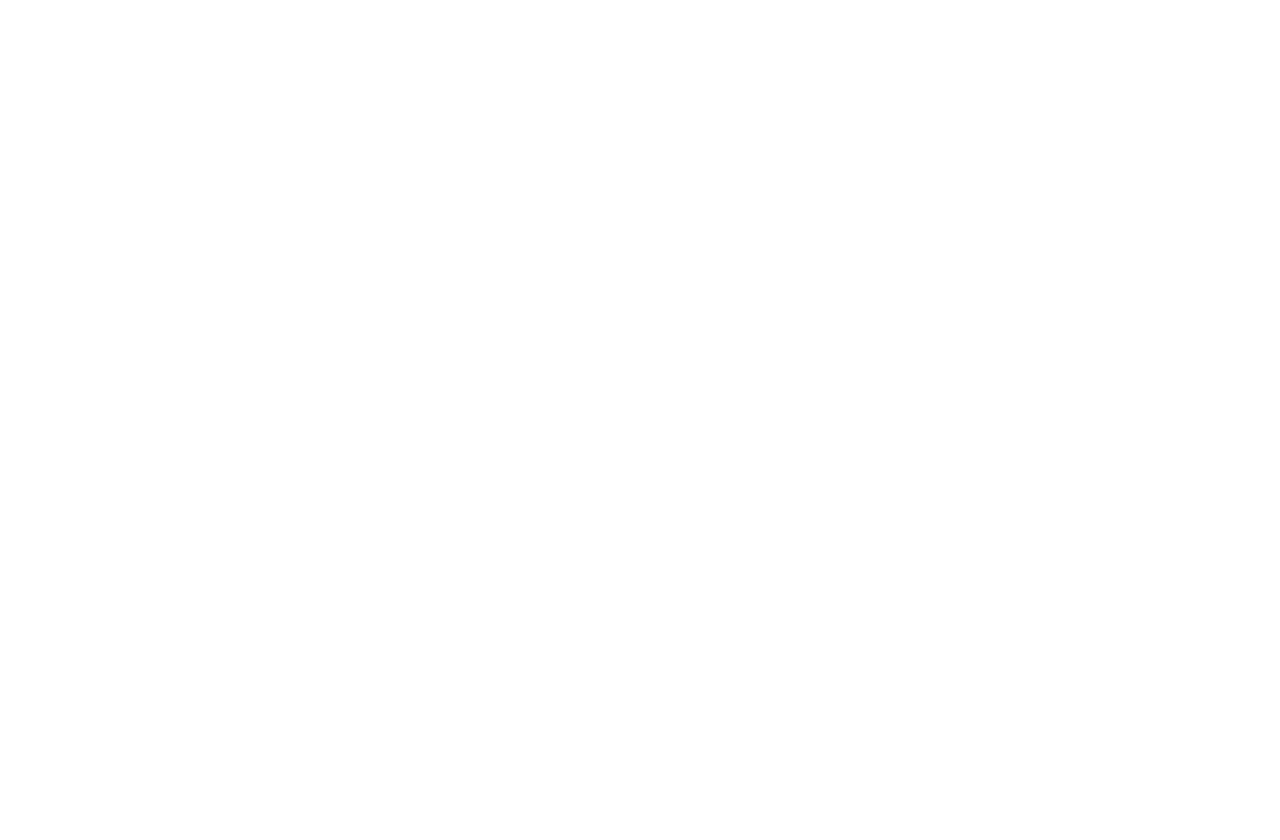
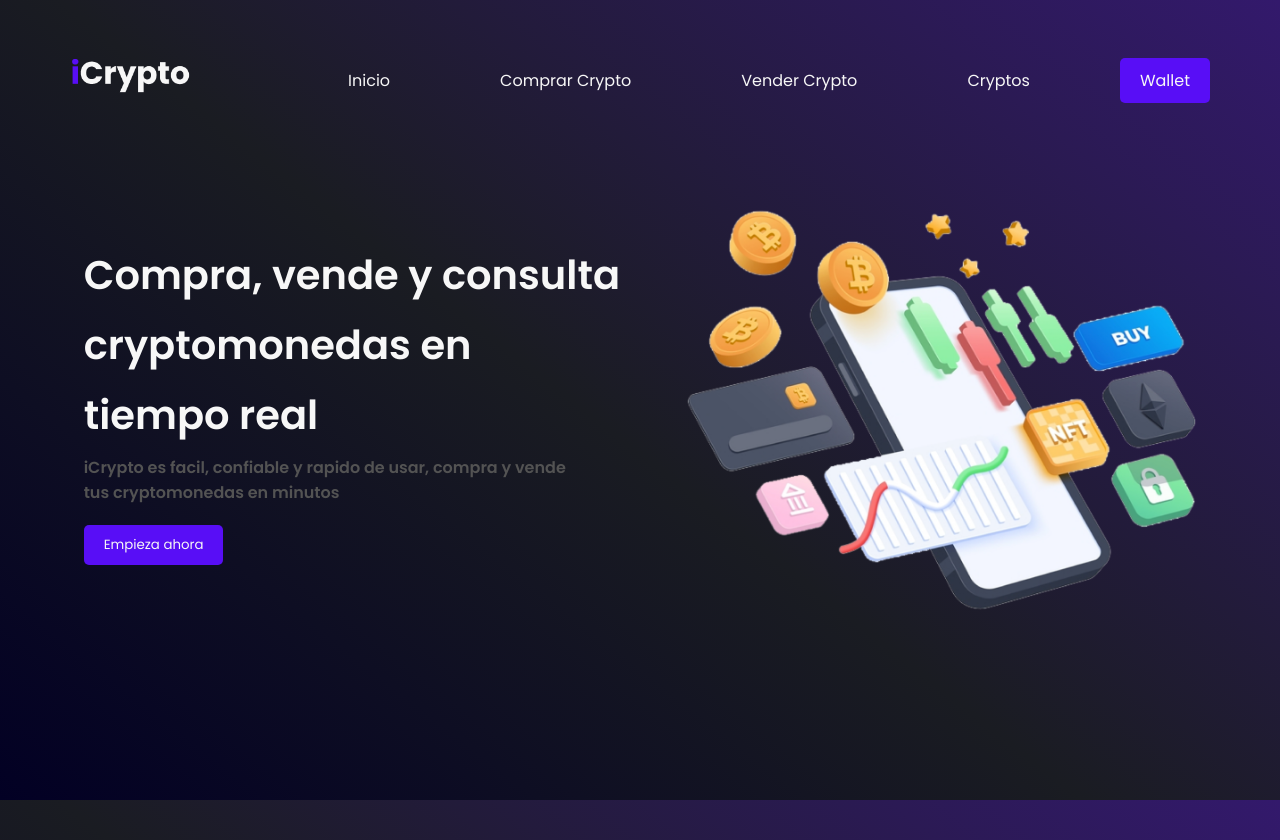
Before and after one commit to nasanchez7/icrypto, a plain HTML site: page index.html in a window 1280 px wide. Before the commit the page ends 800 px from the top, so only its background shows below. Drawn offline with Linux system fonts and the light colour scheme.

Commit message:
terminando nav y header

```diff
--- a/index.html
+++ b/index.html
@@ -12,7 +12,44 @@
 </head>
 <body>
 
+    <header>
+        <nav>
+            <img src="./assets/img/logo.png" alt="">
+            <ul>
+                <li class="botonNav">Inicio</li>
+                <li class="botonNav">Comprar Crypto</li>
+                <li class="botonNav">Vender Crypto</li>
+                <li class="botonNav">Cryptos</li>
+                <li class="botonWallet">Wallet</li>
+            </ul>
+        </nav>
 
+        <div class="info">
+            <div class="info2">
+                <div class="">
+                    <h2>
+                        Compra, vende y consulta
+                    </h2>
+                    <h2>
+                        cryptomonedas en
+                    </h2>
+                    <h2>
+                        tiempo real
+                    </h2>
+                </div>
+                <div>
+                    <h4>
+                        iCrypto es facil, confiable y rapido de usar, compra y vende <br> tus cryptomonedas en minutos
+                    </h4>
+                </div>
+                <button class="boton">Empieza ahora</button>
+            </div>
+
+            <img src="./assets/img/hero-banner.png" alt="">
+
+        </div>
+
+    </header>
 
 
 </body>
--- /dev/null
+++ b/scss/_botones.scss
@@ -0,0 +1,39 @@
+.botonWallet{
+    list-style-type: none;
+    background-color: $colorTerciario;
+    padding: 10px 20px;
+    border-radius: 5px;
+    margin-left: 70px;
+    color: $colorLetra;
+    cursor: pointer;
+}
+.botonWallet:hover{
+    transition: 0.3s;
+    background-color: #290e63;
+}
+.botonNav{
+    list-style-type: none;
+    padding: 10px 20px;
+    margin-left: 70px;
+    color: $colorLetra;
+    cursor: pointer;
+}
+.botonNav:hover{
+    background-color: $colorTerciario;
+    transition: 0.3s;
+    padding: 10px 20px;
+    border-radius: 5px;
+}
+.boton{
+    background-color: $colorTerciario;
+    padding: 10px 20px;
+    border-radius: 5px;
+    color: $colorLetra;
+    cursor: pointer;
+    border: none;
+    font-family: 'Poppins', sans-serif;
+}
+.boton:hover{
+    transition: 0.3s;
+    background-color: #290e63;
+}
--- /dev/null
+++ b/scss/_main.scss
@@ -0,0 +1,26 @@
+.info{
+    height: 85vh;
+    display: flex;
+    justify-content: space-around;
+    padding: 50px;
+    .info2{
+        margin-top: 35px;
+        h2{
+            color: $colorLetra;
+            font-size: 40px;
+            margin-bottom: 10px;
+        }
+        h4{
+            color: rgb(83, 83, 83);
+            margin-bottom: 20px;
+        }
+
+    }
+    img{
+        height: 400px;
+    }
+    img:hover{
+        transform: scale(1.1);
+        transition: 3s;
+    }
+}
--- /dev/null
+++ b/scss/_nav.scss
@@ -0,0 +1,20 @@
+header{
+    height: 100vh;
+}
+
+nav{
+    display: flex;
+    height: 15vh;
+    align-items: center;
+    justify-content: space-between;
+    margin: 20px;
+    padding: 50px;
+    img{
+        width: 120px;
+        cursor: pointer;
+    }
+    ul{
+        display: flex;
+        align-items: center;
+    }
+}
--- /dev/null
+++ b/scss/_paleta.scss
@@ -0,0 +1,4 @@
+$colorPrimario: #1A1C22;
+$colorSecundario: #3D3A50;
+$colorTerciario: #580EF6;
+$colorLetra: #F7F7F7;
--- a/scss/styles.scss
+++ b/scss/styles.scss
@@ -0,0 +1,21 @@
+
+@import "_paleta";
+@import "_botones";
+@import "_main";
+@import "_nav";
+
+
+*{
+    margin: 0;
+    padding: 0;
+    box-sizing: border-box;
+}
+html{
+    height: 100%;
+}
+body{
+    font-family: 'Poppins', sans-serif;
+    height: 100%;
+    background: rgb(2,0,36);
+    background: linear-gradient(38deg, rgba(2,0,36,1) 0%, rgba(26,28,34,1) 47%, rgba(51,25,108,1) 100%);
+}
```
Also changed, not shown: assets/img/appstore.png (added), assets/img/googleplay.png (added), assets/img/hero-banner.png (added), css/styles.css, 1 other file.
